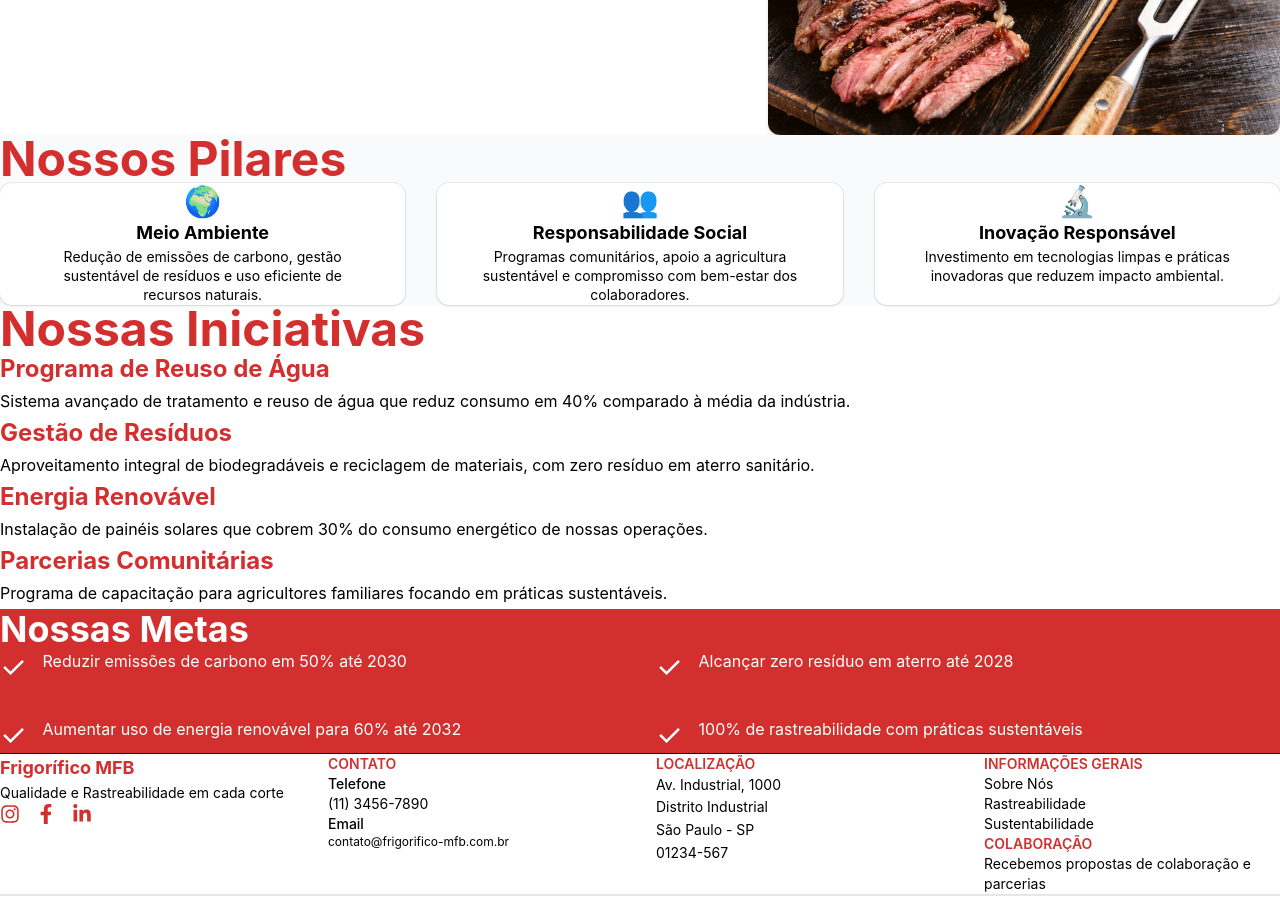
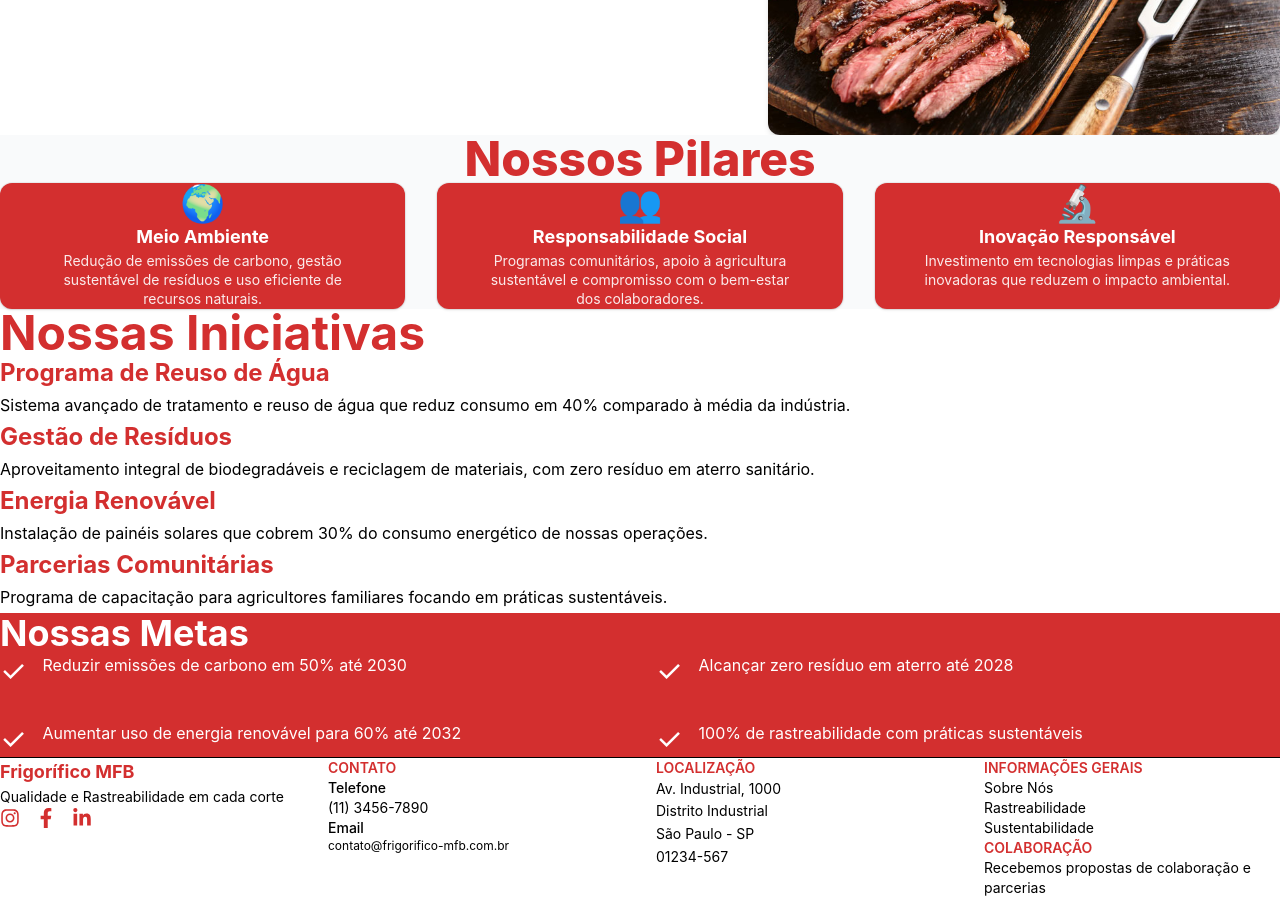
Before and after one commit to frigorificomfb-bot/frig-mfb, a Next.js app: page /sustentabilidade in a window 1280 px wide. Shown: the part 1120-2018 px from the top of the page. Built offline with nearby package versions, Linux system fonts and the light colour scheme.

Commit message:
evolute page sustentabilidade

```diff
--- a/src/app/sustentabilidade/page.tsx
+++ b/src/app/sustentabilidade/page.tsx
@@ -29,23 +29,40 @@ export default function Sustentabilidade() {
         />
       </Section>
 
-      {/* Pilares de Sustentabilidade */}
-      <Section className="bg-gray-50" title="Nossos Pilares">
+   {/* Pilares de Sustentabilidade */}
+<Section className="bg-gray-50">
+        <div className="text-center mb-12">
+          <h2 className="text-3xl md:text-4xl lg:text-5xl font-extrabold text-[#D32F2F]">
+            Nossos Pilares
+          </h2>
+        </div>
+
         <div className="grid grid-cols-1 md:grid-cols-3 gap-8">
           <Card
-            icon="🌍"
+            icon={<span className="text-4xl">🌍</span>}
             title="Meio Ambiente"
             description="Redução de emissões de carbono, gestão sustentável de resíduos e uso eficiente de recursos naturais."
+            className="!bg-[#D32F2F] ring-0 hover:shadow-xl transition-all duration-300"
+            titleClassName="!text-white"
+            contentClassName="!text-white/90"
           />
+
           <Card
-            icon="👥"
+            icon={<span className="text-4xl">👥</span>}
             title="Responsabilidade Social"
-            description="Programas comunitários, apoio a agricultura sustentável e compromisso com bem-estar dos colaboradores."
+            description="Programas comunitários, apoio à agricultura sustentável e compromisso com o bem-estar dos colaboradores."
+            className="!bg-[#D32F2F] ring-0 hover:shadow-xl transition-all duration-300"
+            titleClassName="!text-white"
+            contentClassName="!text-white/90"
           />
+
           <Card
-            icon="🔬"
+            icon={<span className="text-4xl">🔬</span>}
             title="Inovação Responsável"
-            description="Investimento em tecnologias limpas e práticas inovadoras que reduzem impacto ambiental."
+            description="Investimento em tecnologias limpas e práticas inovadoras que reduzem o impacto ambiental."
+            className="!bg-[#D32F2F] ring-0 hover:shadow-xl transition-all duration-300"
+            titleClassName="!text-white"
+            contentClassName="!text-white/90"
           />
         </div>
       </Section>
--- a/src/components/ui/Card.tsx
+++ b/src/components/ui/Card.tsx
@@ -5,6 +5,10 @@ interface CardProps {
   image?: string;
   link?: string;
   className?: string;
+
+  // ✅ opcionais (não quebram nada)
+  titleClassName?: string;
+  contentClassName?: string;
 }
 
 export default function Card({
@@ -14,33 +18,29 @@ export default function Card({
   image,
   link,
   className = "",
+  titleClassName = "",
+  contentClassName = "",
 }: CardProps) {
-
   const cardContent = (
     <>
       {image && (
         <div className="mb-4 w-full h-36 rounded-lg overflow-hidden bg-gray-300 flex items-center justify-center">
-          <img
-            src={image}
-            alt={title}
-            className="w-full h-full object-cover"
-          />
+          <img src={image} alt={title} className="w-full h-full object-cover" />
         </div>
       )}
 
       {icon && !image && (
-        <div className="mb-4 flex justify-center text-3xl">
-          {icon}
-        </div>
+        <div className="mb-4 flex justify-center text-3xl">{icon}</div>
       )}
 
-      {/* 🔥 Sem cor fixa */}
-      <h3 className="text-base sm:text-lg font-bold mb-3">
+      {/* ✅ continua igual, mas agora você pode sobrescrever */}
+      <h3 className={`text-base sm:text-lg font-bold mb-3 ${titleClassName}`}>
         {title}
       </h3>
 
-      {/* 🔥 Sem cor fixa */}
-      <p className="mx-auto w-full max-w-[36ch] text-sm leading-snug">
+      <p
+        className={`mx-auto w-full max-w-[36ch] text-sm leading-snug ${contentClassName}`}
+      >
         {description}
       </p>
     </>
@@ -57,9 +57,5 @@ export default function Card({
     );
   }
 
-  return (
-    <div className={`${baseClasses} ${className}`}>
-      {cardContent}
-    </div>
-  );
+  return <div className={`${baseClasses} ${className}`}>{cardContent}</div>;
 }
```
